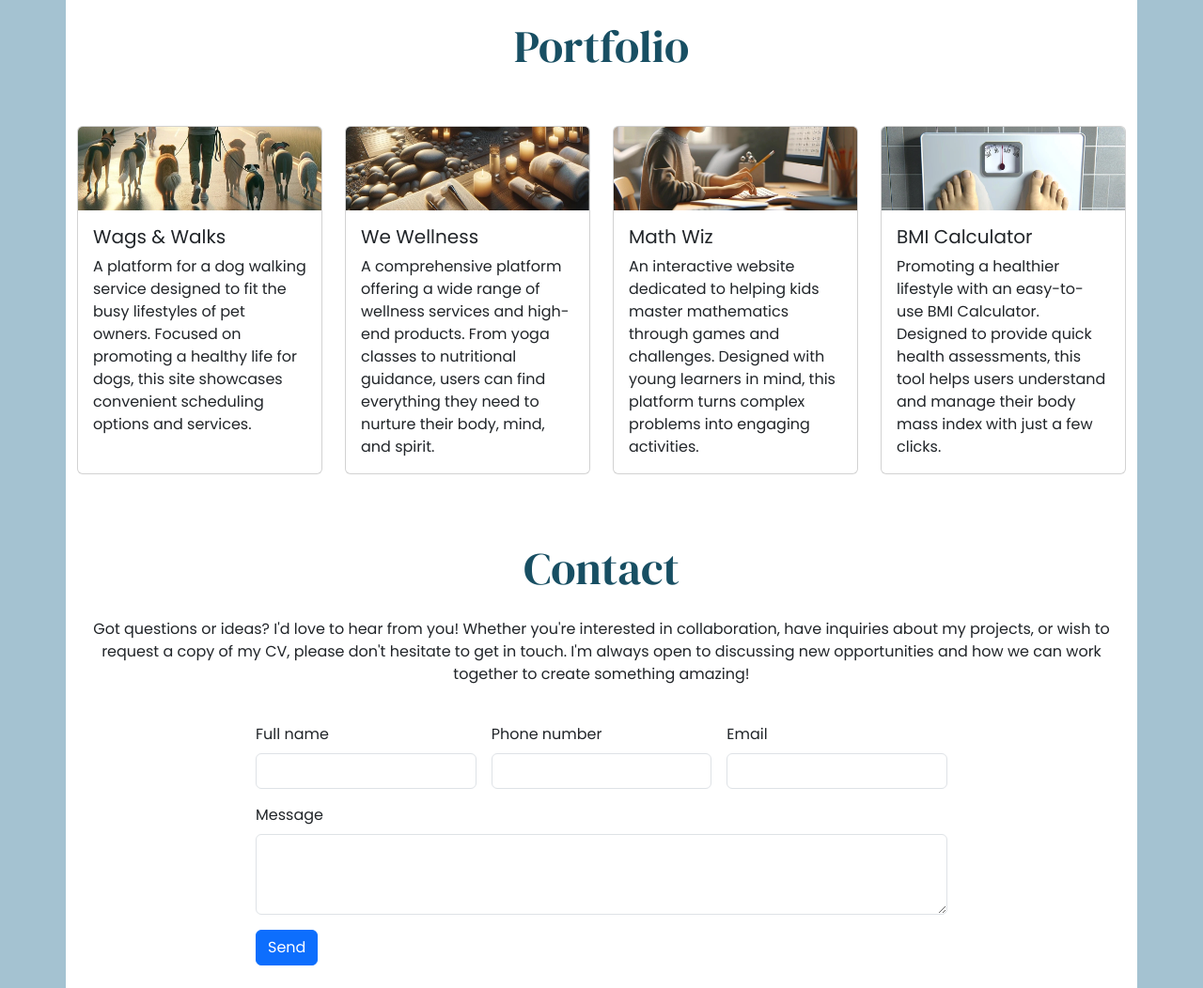
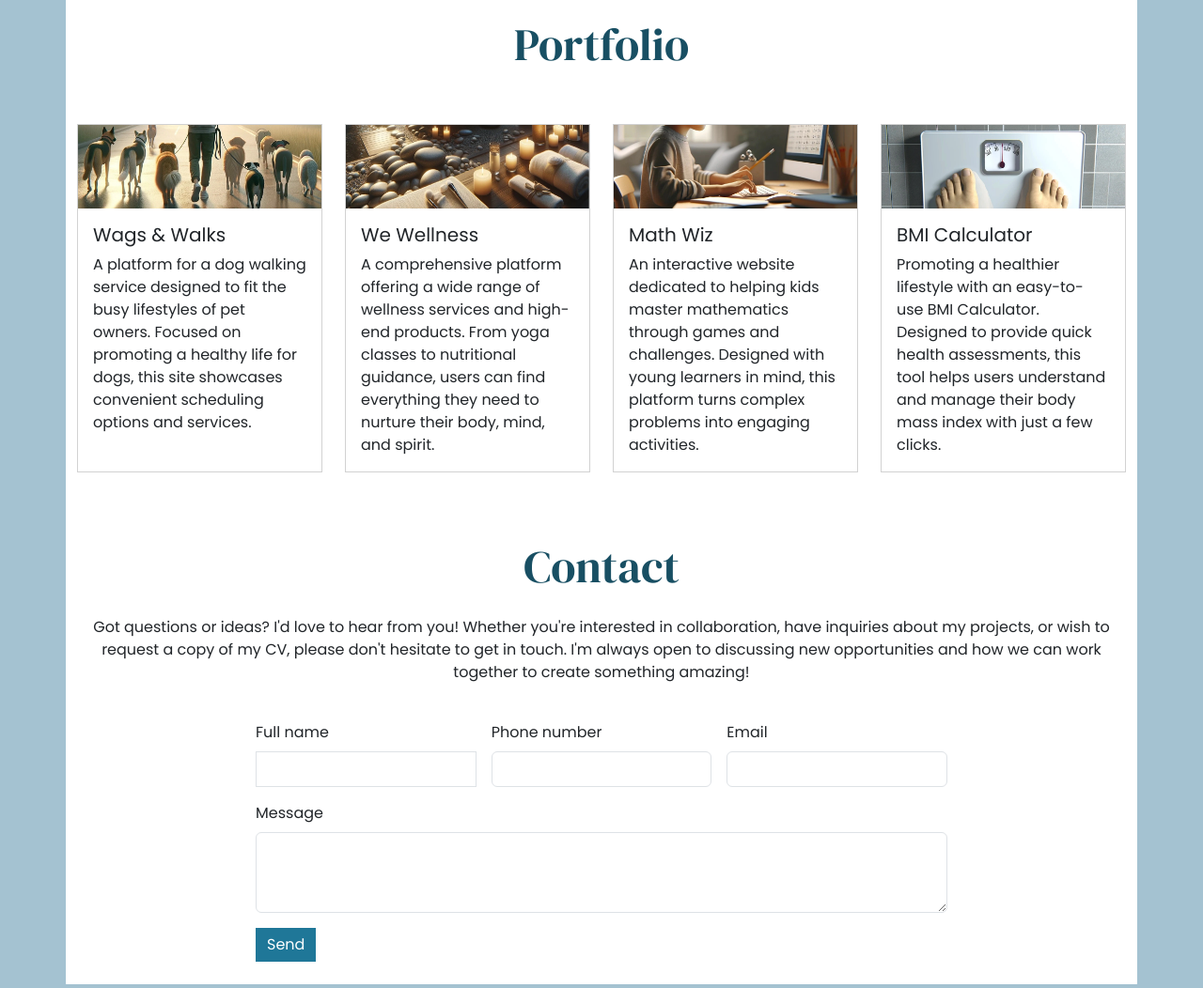
Before and after one commit to nazhameed/developer-portfolio, a plain HTML site: page index.html in a window 1280 px wide. Shown: the part 1123-2175 px from the top of the page at 94% size. Drawn offline with nearby package versions, Linux system fonts and the light colour scheme.

Commit message:
style BUTTONS

```diff
--- a/assets/css/style.css
+++ b/assets/css/style.css
@@ -9,6 +9,11 @@ h1,
 h2 {
     font-family: "DM Serif Display", serif;
     color: #184f63; /* dark-blue */
+}
+
+.sharp-corners,
+.sharp-corners * {
+    border-radius: 0;
 }
 
 /* About section */
@@ -53,6 +58,18 @@ h2 {
     padding: 5% 7%;
 }
 
+/* Buttons */
+
+.custom-button {
+    background-color: #1f7798;
+    border: #1f7798;
+}
+
+.custom-button:hover {
+    background-color: #1d6d8a;
+    border: #1d6d8a;
+}
+
 /* Media queries */
 
 /* Use Bootstrap breakpoint for XL screens */
--- a/index.html
+++ b/index.html
@@ -62,7 +62,7 @@
             <p class="lead mb-5">Let's create something amazing together!</p>
 
             <!-- Button trigger modal -->
-<button type="button" class="btn btn-primary" data-bs-toggle="modal" data-bs-target="#exampleModal">
+<button type="button" class="btn btn-primary sharp-corners custom-button" data-bs-toggle="modal" data-bs-target="#exampleModal">
   Subscribe to my newsletter
 </button>
         </div>
@@ -118,7 +118,7 @@
 
     <!-- Card 1 -->
     <div class="col">
-      <div class="card h-100">
+      <div class="card h-100 sharp-corners">
         <img src="assets/images/wags-and-walks.webp" class="card-img-top" alt="A man walking several dogs early in the morning">
         <div class="card-body">
           <h5 class="card-title">Wags & Walks</h5>
@@ -133,7 +133,7 @@
 
     <!-- Card 2 -->
     <div class="col">
-      <div class="card h-100">
+      <div class="card h-100 sharp-corners">
         <img src="assets/images/we-wellness.webp" class="card-img-top" alt="A spa with candles towels and natural material">
         <div class="card-body">
           <h5 class="card-title">We Wellness</h5>
@@ -148,7 +148,7 @@
 
     <!-- Card 3 -->
     <div class="col">
-      <div class="card h-100">
+      <div class="card h-100 sharp-corners">
         <img src="assets/images/math-wiz.webp" class="card-img-top" alt="A child practicing math at a computer">
         <div class="card-body">
           <h5 class="card-title">Math Wiz</h5>
@@ -163,7 +163,7 @@
 
     <!-- Card 4 -->
     <div class="col">
-      <div class="card h-100">
+      <div class="card h-100 sharp-corners">
         <img src="assets/images/bmi-calculator.webp" class="card-img-top" alt="Weighing scales seen from the first person view of the person standing on the scales">
         <div class="card-body">
           <h5 class="card-title">BMI Calculator</h5>
@@ -197,7 +197,7 @@
              <div class="col-12 col-md-10 col-lg-8">
 
             <form class="row g-3 mb-4">
-  <div class="col-lg-4">
+  <div class="col-lg-4 sharp-corners">
     <label for="name" class="form-label">Full name</label>
     <input type="text" class="form-control" id="name">
   </div>
@@ -215,7 +215,7 @@
                     </div>
 
   <div class="col-12">
-    <button type="submit" class="btn btn-primary">Send</button>
+    <button type="submit" class="btn btn-primary sharp-corners custom-button ">Send</button>
   </div>
 </form>
 
@@ -225,8 +225,8 @@
 
  <!-- Bootstrap modal -->
     <!-- Modal -->
-    <div class="modal fade" id="exampleModal" tabindex="-1" aria-labelledby="exampleModalLabel" aria-hidden="true">
-        <div class="modal-dialog modal-lg">
+    <div class="modal fade sharp-corners " id="exampleModal" tabindex="-1" aria-labelledby="exampleModalLabel" aria-hidden="true">
+        <div class="modal-dialog modal-lg ">
             <div class="modal-content">
                 <div class="modal-header">
                     <h1 class="modal-title fs-5" id="exampleModalLabel">Subscribe</h1>
@@ -248,7 +248,7 @@
                             <input type="email" class="form-control" id="inputEmail">
                         </div>
                         <div class="col-12 mb-4">
-                            <button type="submit" class="btn btn-primary">
+                            <button type="submit" class="btn btn-primary custom-button">
                                 Sign up!
                             </button>
                         </div>
```
